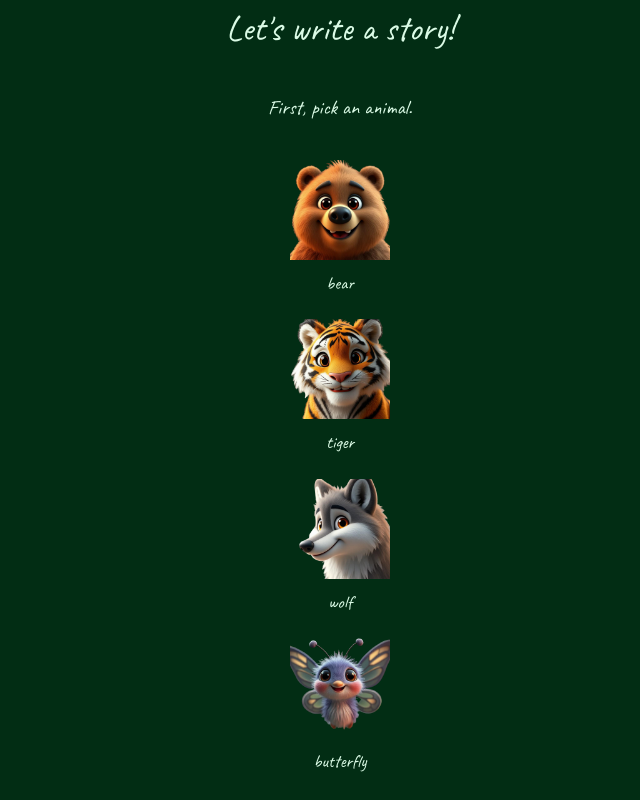
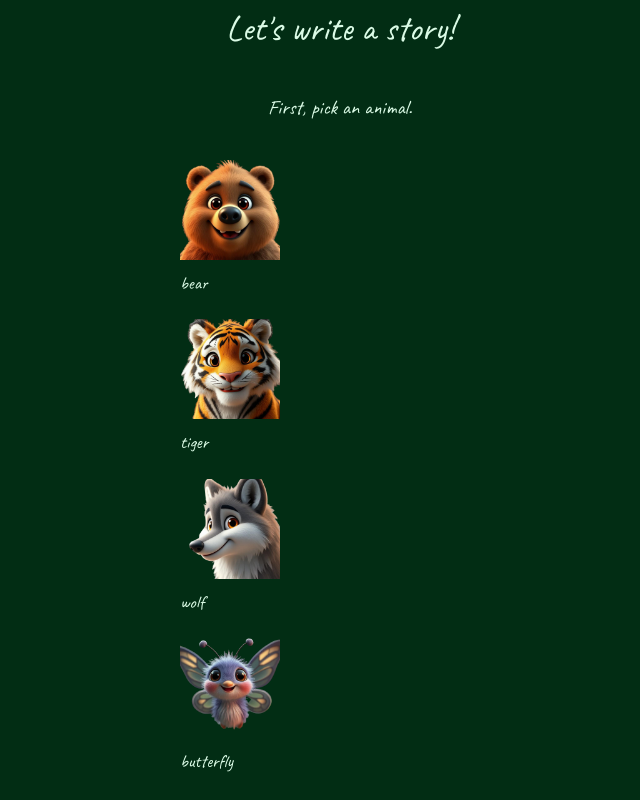
Before and after one commit to AndrewCutler/storytime, a SvelteKit app in the folder client/: page / in a window 1280 px wide. Shown: the whole page, without its empty margins (300-940 px from the left). Built offline with nearby package versions, Linux system fonts and the light colour scheme.

Commit message:
some styling improvements

```diff
--- a/client/src/routes/+page.svelte
+++ b/client/src/routes/+page.svelte
@@ -1,5 +1,5 @@
 <script>
-	import ComponentThatGathersUserPrompts from './ComponentThatGathersUserPrompts.svelte';
+	import Main from './Main.svelte';
 </script>
 
-<ComponentThatGathersUserPrompts />
+<Main />
--- a/client/src/routes/ComponentThatGathersUserPrompts.svelte
+++ b/client/src/routes/Main.svelte
@@ -85,20 +85,23 @@
 
 	<div class="flex justify-center">{prompt}</div>
 
-	<div class="flex flex-col gap-5">
-		{#each options as option}<div class="align-center flex flex-col gap-2">
+	<div class="flex flex-col items-center gap-5">
+		{#each options as option}<button
+				onclick={() => makeChoice(option as Choice)}
+				class="align-center flex max-w-md min-w-1/4 flex-col gap-2 cursor-pointer hover:scale-110 transition-transform"
+			>
 				{#if typeof option === 'object'}
 					<div class="flex justify-center">
 						<img src={option.src} alt={option.alt} title={option.alt} width="100" height="100" />
 					</div>
-					<button onclick={() => makeChoice(option as Choice)}>{option.name}</button>
+					<div>{option.name}</div>
 				{:else}
-					<button onclick={() => makeChoice(option as Choice)}>{option}</button>
+					<div>{option}</div>
 				{/if}
-			</div>{/each}
+			</button>{/each}
 	</div>
 	{#if loading}<div class="p-10">Loading...</div>{/if}
-	<div class="whitespace-pre-wrap text-wrap p-10 text-[1rem] text-center">
+	<div class="whitespace-pre-wrap text-wrap p-10 text-center text-[1rem]">
 		{story}
 	</div>
 </div>
```
Also changed, not shown: 1 other file (tests, documents, lock files or other folders).
